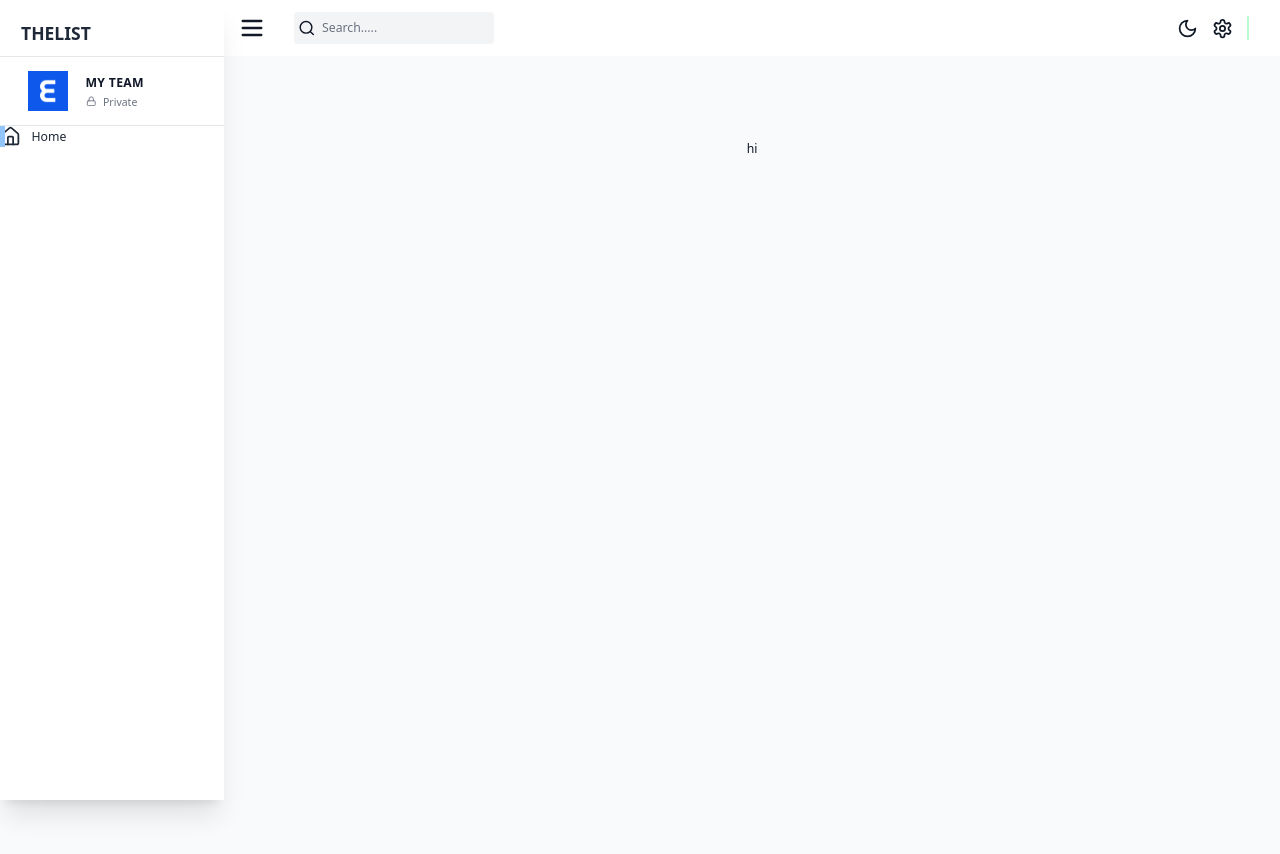
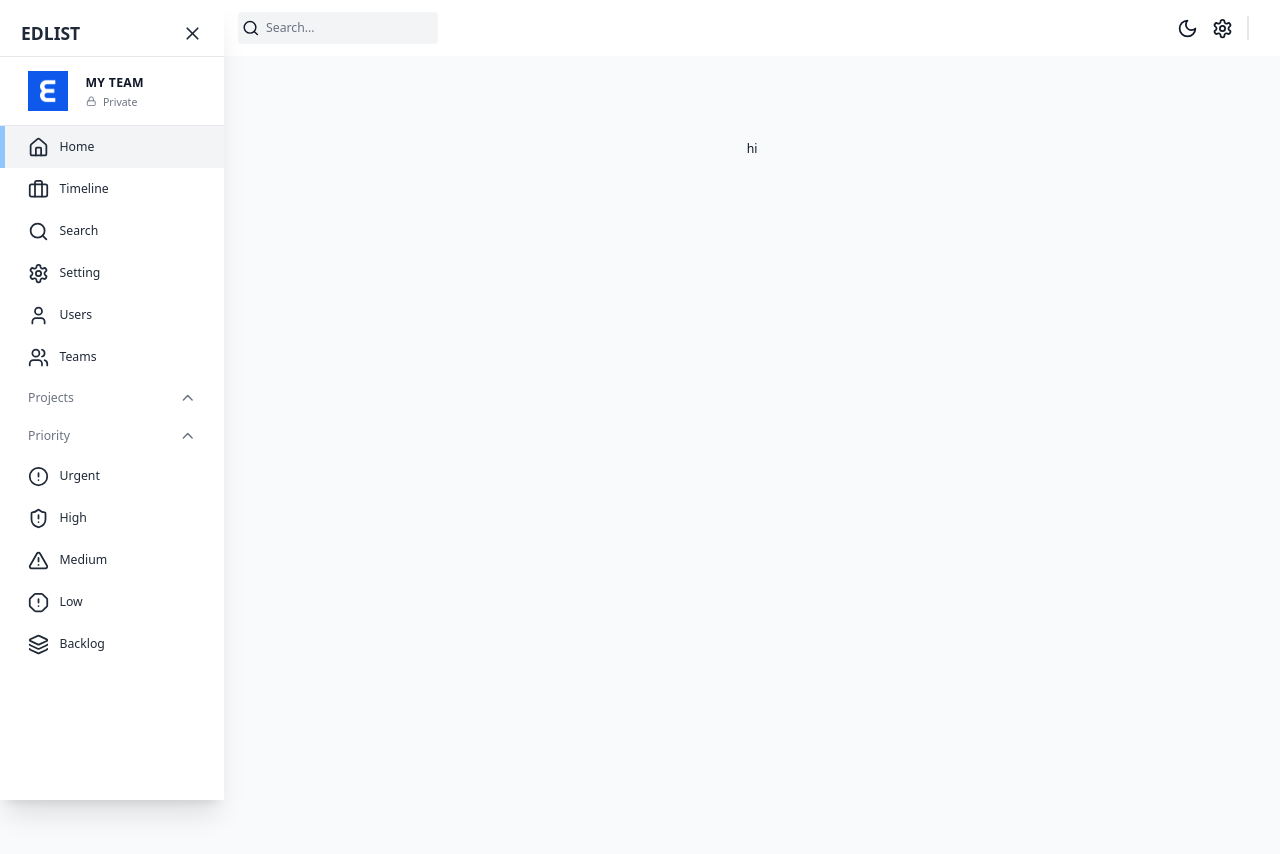
Before and after one commit to C-Tharun/Project_Management_Dashboard, a Next.js app in the folder client/: page / in a window 1280 px wide. Built offline with nearby package versions, Linux system fonts and the light colour scheme; no server answers.

Commit message:
SidebarComplete

```diff
--- a/client/src/app/components/Navbar/index.tsx
+++ b/client/src/app/components/Navbar/index.tsx
@@ -6,56 +6,62 @@
 
 const Navbar = () => {
   const dispatch = useAppDispatch();
-  const isSidebarCollapsed = useAppSelector((state) => state.global.isSidebarCollapsed);
-  const isDarMode = useAppSelector((state) => state.global.isDarkMode);
+  const isSidebarCollapsed = useAppSelector(
+    (state) => state.global.isSidebarCollapsed,
+  );
+  const isDarkMode = useAppSelector((state) => state.global.isDarkMode);
 
   return (
     <div className="flex items-center justify-between bg-white px-4 py-3 dark:bg-black">
       {/* Search Bar */}
       <div className="flex items-center gap-8">
-        {isSidebarCollapsed ? null : (
-          <button onClick ={() => dispatch(setIsSidebarCollapsed(!isSidebarCollapsed))}>
+        {!isSidebarCollapsed ? null : (
+          <button
+            onClick={() => dispatch(setIsSidebarCollapsed(!isSidebarCollapsed))}
+          >
             <Menu className="h-8 w-8 dark:text-white" />
-
           </button>
-
         )}
-
         <div className="relative flex h-min w-[200px]">
           <Search className="absolute left-[4px] top-1/2 mr-2 h-5 w-5 -translate-y-1/2 transform cursor-pointer dark:text-white" />
           <input
             className="w-full rounded border-none bg-gray-100 p-2 pl-8 placeholder-gray-500 focus:border-transparent focus:outline-none dark:bg-gray-700 dark:text-white dark:placeholder-white"
             type="search"
-            placeholder="Search....."
+            placeholder="Search..."
           />
         </div>
       </div>
 
       {/* Icons */}
-      <div className='flex items-center'>
-        <button onClick={() => dispatch(setIsDarkMode(!isDarMode))}
-        className={isDarMode ? 'rounded p-2 dark:hover:bg-gray-700' : 'rounded p-2 hover:bg-gray-100'} >
-
-        {isDarMode ? (
-          <Sun className='h-6 w-6 cursor-pointer dark:text-white' />
-        ): (
-          <Moon className='h-6 w-6 cursor-pointer dark:text-white' />
-        )}
+      <div className="flex items-center">
+        <button
+          onClick={() => dispatch(setIsDarkMode(!isDarkMode))}
+          className={
+            isDarkMode
+              ? `rounded p-2 dark:hover:bg-gray-700`
+              : `rounded p-2 hover:bg-gray-100`
+          }
+        >
+          {isDarkMode ? (
+            <Sun className="h-6 w-6 cursor-pointer dark:text-white" />
+          ) : (
+            <Moon className="h-6 w-6 cursor-pointer dark:text-white" />
+          )}
         </button>
 
         <Link
-        href="/settings"
-        className={isDarMode ? 'h-min w-min rounded p-2 dark:hover:bg-gray-700' : 'h-min w-min rounded p-2 hover:bg-gray-100'}
+          href="/settings"
+          className={
+            isDarkMode
+              ? `h-min w-min rounded p-2 dark:hover:bg-gray-700`
+              : `h-min w-min rounded p-2 hover:bg-gray-100`
+          }
         >
-          <Settings className='h-6 w-6 cursor-pointer dark:text-white' />
+          <Settings className="h-6 w-6 cursor-pointer dark:text-white" />
+        </Link>
 
-        </Link>
-        <div className='ml-2 mr-5 hidden min-h-[2em] w-[0.1rem] bg-green-200 md:inline-block'>
-
-        </div>
-
+        <div className="ml-2 mr-5 hidden min-h-[2em] w-[0.1rem] bg-gray-200 md:inline-block"></div>
       </div>
-
     </div>
   );
 };
--- a/client/src/app/components/Sidebar/index.tsx
+++ b/client/src/app/components/Sidebar/index.tsx
@@ -2,7 +2,7 @@
 
 import { useAppDispatch, useAppSelector } from '@/app/redux';
 import { setIsSidebarCollapsed } from '@/state';
-import { Home, Icon, IconNode, LockIcon, LucideIcon } from 'lucide-react';
+import { AlertCircle, AlertOctagon, AlertTriangle, Briefcase, ChevronDown, ChevronUp, Home, Icon, IconNode, Layers3, LockIcon, LucideIcon, Search, Settings, ShieldAlert, User, Users, X } from 'lucide-react';
 import Image from 'next/image';
 import Link from 'next/link';
 import { usePathname } from 'next/navigation';
@@ -12,21 +12,37 @@
   const [showProjects, setShowProjects] = useState(true);
   const [showPriority, setShowPriority] = useState(true);
 
+  const dispatch = useAppDispatch();
+  const isSidebarCollapsed = useAppSelector(
+    (state) => state.global.isSidebarCollapsed,
+  );
 
 
-  const sidebarClassNames = `fixed flex flex-col h-full justify-between shadow-xl
-    transition-all duration-300 z-40 dark:bg-black overflow-y-auto bg-white w-64
+  const sidebarClassNames = `fixed flex flex-col h-[100%] justify-between shadow-xl
+    transition-all duration-300 h-full z-40 dark:bg-black overflow-y-auto bg-white
+    ${isSidebarCollapsed ? "w-0 hidden" : "w-64"}
   `;
 
   return (
     <div className={sidebarClassNames}>
-      <div className='flex h-full flex-col justify-start'>
-        {/* Top LOGO */}
-        <div className='z-50 flex min-h-[56px] w-64 items-center justify-between bg-white px-6 pt-3 dark:bg-black'>
-          <div className='text-xl font-bold text-gray-800 dark:text-white'>
-            THELIST
+      <div className="flex h-[100%] w-full flex-col justify-start">
+        {/* TOP LOGO */}
+        <div className="z-50 flex min-h-[56px] w-64 items-center justify-between bg-white px-6 pt-3 dark:bg-black">
+          <div className="text-xl font-bold text-gray-800 dark:text-white">
+            EDLIST
           </div>
+          {isSidebarCollapsed ? null : (
+            <button
+              className="py-3"
+              onClick={() => {
+                dispatch(setIsSidebarCollapsed(!isSidebarCollapsed));
+              }}
+            >
+              <X className="h-6 w-6 text-gray-800 hover:text-gray-500 dark:text-white" />
+            </button>
+          )}
         </div>
+
         {/* Team */}
         <div className='flex items-center gap-5 border-y-[1.5px] border-gray-200 px-8 py-4 dark:border-gray-700'>
           <Image src="/logo.png" alt="logo" width={40} height={40} />
@@ -41,14 +57,53 @@
           </div>
         </div>
         {/* NAVBAR LINKS */}
-        <nav className='z-10 w-full '>
-          <SidebarLink
-            icon={Home}
-            label="Home"
-            href='/'
+        <nav className="z-10 w-full">
+          <SidebarLink icon={Home} label="Home" href="/" />
+          <SidebarLink icon={Briefcase} label="Timeline" href="/timeline" />
+          <SidebarLink icon={Search} label="Search" href="/search" />
+          <SidebarLink icon={Settings} label="Setting" href="/settings" />
+          <SidebarLink icon={User} label="Users" href="/users" />
+          <SidebarLink icon={Users} label="Teams" href="/teams" />
 
-            />
         </nav>
+
+        {/* PROJECTS LINKS */}
+
+        <button onClick={() => setShowProjects((prev) => !prev )}
+          className='flex w-full items-center justify-between px-8 py-3 text-gray-500'>
+
+            <span className=''>Projects</span>
+            {showProjects ? (
+              <ChevronUp className='h-5 w-5' />
+            ) : <ChevronDown className='h-5 w-5' />}
+          </button>
+          {/* PROJECTS LIST */}
+
+
+          {/* PRIORITY LINKS */}
+
+          <button onClick={() => setShowPriority((prev) => !prev )}
+          className='flex w-full items-center justify-between px-8 py-3 text-gray-500'>
+
+            <span className=''>Priority</span>
+            {showPriority ? (
+              <ChevronUp className='h-5 w-5' />
+            ) : <ChevronDown className='h-5 w-5' />}
+          </button>
+          {showPriority && (
+            <>
+              <SidebarLink icon={AlertCircle} label="Urgent" href="/priority/urgent" />
+              <SidebarLink icon={ShieldAlert} label="High" href="/priority/high" />
+              <SidebarLink icon={AlertTriangle} label="Medium" href="/priority/medium" />
+              <SidebarLink icon={AlertOctagon} label="Low" href="/priority/low" />
+              <SidebarLink icon={Layers3} label="Backlog" href="/priority/backlog" />
+
+            </>
+
+          )}
+
+
+
       </div>
     </div>
   );
@@ -58,54 +113,32 @@
   href: string;
   icon: LucideIcon;
   label: string;
-  //isCollapsed: boolean;
 
 }
 
-const SidebarLink = ({
-  href,
-  icon: Icon,
-  label,
-  //isCollapsed
-}: SidebarLinkProps) => {
+const SidebarLink = ({ href, icon: Icon, label }: SidebarLinkProps) => {
   const pathname = usePathname();
-  const isActive = pathname === href || (pathname==="/" && href === "/dashboard");
-  const screenWidth = window.innerWidth;
+  const isActive =
+    pathname === href || (pathname === "/" && href === "/dashboard");
 
-  const dispatch = useAppDispatch();
-  const isSidebarCollapsed = useAppSelector(
-    (state) => state.global.isSidebarCollapsed
-  );
-
-  return(
-
-    <Link href={href} className='w-full'>
-
-      <div className={'relative flex cursor-pointer items-center gap-3 transition colors hover:bg-gray-100 dark:bg-black dark:hover:bg-gray-700 ${ isActive ? "bg-gray-100 text-white dark:bg-gray-600" : "" }'}>
-
+    return (
+      <Link href={href} className="w-full">
+        <div
+          className={`relative flex cursor-pointer items-center gap-3 transition-colors hover:bg-gray-100 dark:bg-black dark:hover:bg-gray-700 ${
+            isActive ? "bg-gray-100 text-white dark:bg-gray-600" : ""
+          } justify-start px-8 py-3`}
+        >
           {isActive && (
-          <div className='absolute left-0 top-0 h-[100%] w-[5px] bg-blue-200'/>
+            <div className="absolute left-0 top-0 h-[100%] w-[5px] bg-blue-200" />
           )}
 
-        <Icon className='h-6 w-6 text-gray-800 dark:text-gray-100'/>
-        <span className={'font-medium text-gray-800 dark:text-gray-100'}>
-
+          <Icon className="h-6 w-6 text-gray-800 dark:text-gray-100" />
+          <span className={`font-medium text-gray-800 dark:text-gray-100`}>
             {label}
-
           </span>
-
-
         </div>
-
       </Link>
-
     );
-
-
-
-
-
-
-}
+  };
 
   export default Sidebar;
```
Lines whose indentation alone changed are shown as unchanged.
